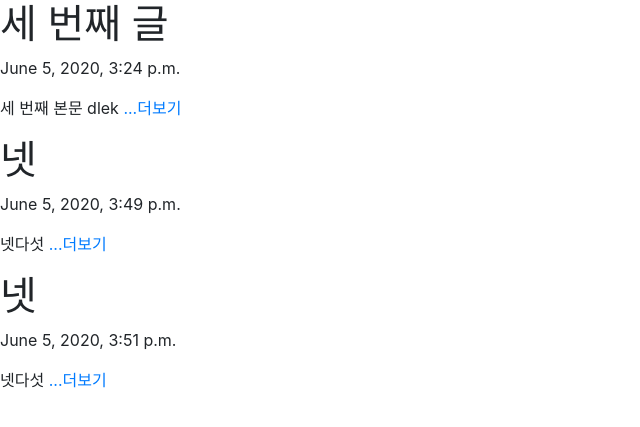
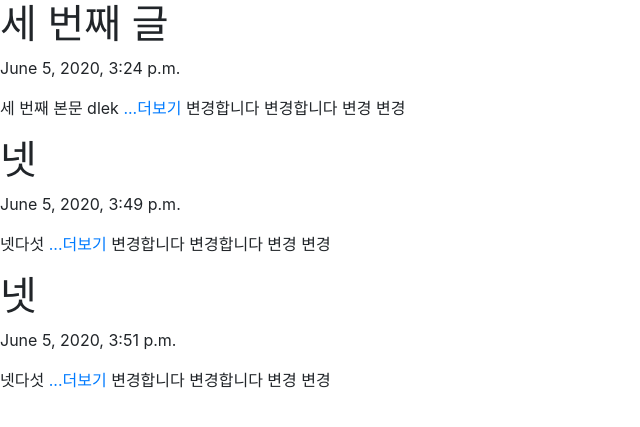
Before and after one commit to JeeHyungPark/likelion_python, a Django app: page / in a window 1280 px wide. Shown: the part 56-483 px from the top of the page, without its empty margins (0-640 px from the left). Run offline with Django 3.2, Linux system fonts and the light colour scheme; data comes from the database, SQL or seed files in the repository; parts of the project's set-up code (start-up, migrations or seed data) failed here and were passed over; some libraries are stand-ins or nearby versions.

Commit message:
[#2] home변경

```diff
--- a/blogapp/templates/home.html
+++ b/blogapp/templates/home.html
@@ -11,6 +11,10 @@
                 <p> {{blog.pub_date}} </p>
                 <p> {{blog.summary}}
                     <a href="{% url 'detail' blog.id %}">...더보기</a>
+                    변경합니다
+                    변경합니다
+                    변경
+                    변경
                 </p>
             {% endfor %}
         {% endblock %}
```
Also changed, not shown: 1 other file.
